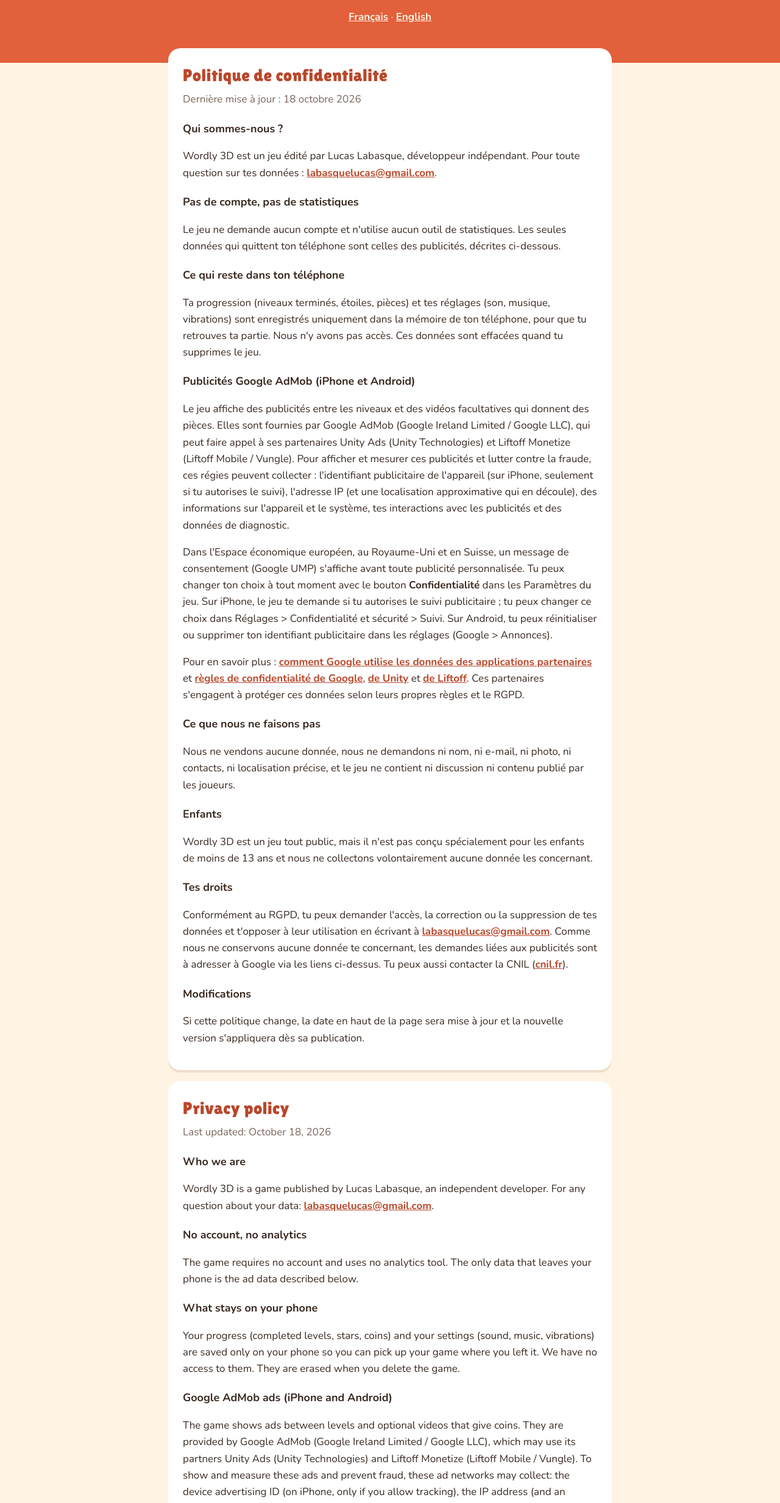
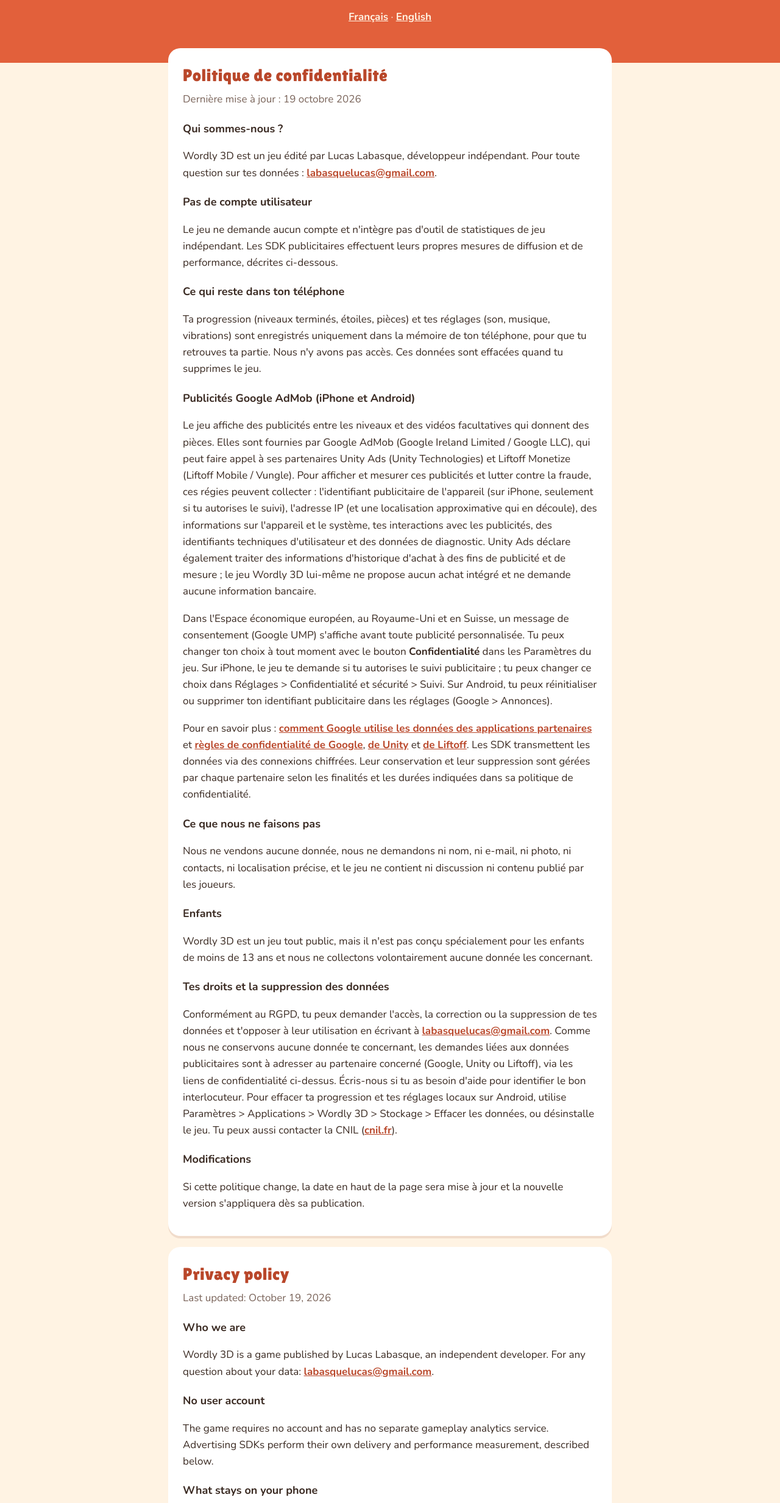
Before and after one commit to Lucas-Labasque/lucas-labasque.github.io, a plain HTML site: page confidentialite.html in a window 1280 px wide. Shown: the part 89-2554 px from the top of the page at 61% size. Drawn offline with nearby package versions, Linux system fonts and the light colour scheme.

Commit message:
Clarify advertising SDK disclosures and data deletion instructions

```diff
--- a/confidentialite.html
+++ b/confidentialite.html
@@ -34,21 +34,21 @@
 <main>
   <section id="fr" lang="fr">
     <h2>Politique de confidentialité</h2>
-    <p class="date">Dernière mise à jour : 18 octobre 2026</p>
+    <p class="date">Dernière mise à jour : 19 octobre 2026</p>
 
     <h3>Qui sommes-nous ?</h3>
     <p>Wordly 3D est un jeu édité par Lucas Labasque, développeur indépendant. Pour toute question sur tes données : <a href="mailto:labasquelucas@gmail.com">labasquelucas@gmail.com</a>.</p>
 
-    <h3>Pas de compte, pas de statistiques</h3>
-    <p>Le jeu ne demande aucun compte et n'utilise aucun outil de statistiques. Les seules données qui quittent ton téléphone sont celles des publicités, décrites ci-dessous.</p>
+    <h3>Pas de compte utilisateur</h3>
+    <p>Le jeu ne demande aucun compte et n'intègre pas d'outil de statistiques de jeu indépendant. Les SDK publicitaires effectuent leurs propres mesures de diffusion et de performance, décrites ci-dessous.</p>
 
     <h3>Ce qui reste dans ton téléphone</h3>
     <p>Ta progression (niveaux terminés, étoiles, pièces) et tes réglages (son, musique, vibrations) sont enregistrés uniquement dans la mémoire de ton téléphone, pour que tu retrouves ta partie. Nous n'y avons pas accès. Ces données sont effacées quand tu supprimes le jeu.</p>
 
     <h3>Publicités Google AdMob (iPhone et Android)</h3>
-    <p>Le jeu affiche des publicités entre les niveaux et des vidéos facultatives qui donnent des pièces. Elles sont fournies par Google AdMob (Google Ireland Limited / Google LLC), qui peut faire appel à ses partenaires Unity Ads (Unity Technologies) et Liftoff Monetize (Liftoff Mobile / Vungle). Pour afficher et mesurer ces publicités et lutter contre la fraude, ces régies peuvent collecter : l'identifiant publicitaire de l'appareil (sur iPhone, seulement si tu autorises le suivi), l'adresse IP (et une localisation approximative qui en découle), des informations sur l'appareil et le système, tes interactions avec les publicités et des données de diagnostic.</p>
+    <p>Le jeu affiche des publicités entre les niveaux et des vidéos facultatives qui donnent des pièces. Elles sont fournies par Google AdMob (Google Ireland Limited / Google LLC), qui peut faire appel à ses partenaires Unity Ads (Unity Technologies) et Liftoff Monetize (Liftoff Mobile / Vungle). Pour afficher et mesurer ces publicités et lutter contre la fraude, ces régies peuvent collecter : l'identifiant publicitaire de l'appareil (sur iPhone, seulement si tu autorises le suivi), l'adresse IP (et une localisation approximative qui en découle), des informations sur l'appareil et le système, tes interactions avec les publicités, des identifiants techniques d'utilisateur et des données de diagnostic. Unity Ads déclare également traiter des informations d'historique d'achat à des fins de publicité et de mesure ; le jeu Wordly 3D lui-même ne propose aucun achat intégré et ne demande aucune information bancaire.</p>
     <p>Dans l'Espace économique européen, au Royaume-Uni et en Suisse, un message de consentement (Google UMP) s'affiche avant toute publicité personnalisée. Tu peux changer ton choix à tout moment avec le bouton <strong>Confidentialité</strong> dans les Paramètres du jeu. Sur iPhone, le jeu te demande si tu autorises le suivi publicitaire ; tu peux changer ce choix dans Réglages > Confidentialité et sécurité > Suivi. Sur Android, tu peux réinitialiser ou supprimer ton identifiant publicitaire dans les réglages (Google > Annonces).</p>
-    <p>Pour en savoir plus : <a href="https://policies.google.com/technologies/partner-sites">comment Google utilise les données des applications partenaires</a> et <a href="https://policies.google.com/privacy">règles de confidentialité de Google</a>, <a href="https://unity.com/legal/game-player-and-app-user-privacy-policy">de Unity</a> et <a href="https://liftoff.io/privacy-policy/">de Liftoff</a>. Ces partenaires s'engagent à protéger ces données selon leurs propres règles et le RGPD.</p>
+    <p>Pour en savoir plus : <a href="https://policies.google.com/technologies/partner-sites">comment Google utilise les données des applications partenaires</a> et <a href="https://policies.google.com/privacy">règles de confidentialité de Google</a>, <a href="https://unity.com/legal/game-player-and-app-user-privacy-policy">de Unity</a> et <a href="https://liftoff.io/privacy-policy/">de Liftoff</a>. Les SDK transmettent les données via des connexions chiffrées. Leur conservation et leur suppression sont gérées par chaque partenaire selon les finalités et les durées indiquées dans sa politique de confidentialité.</p>
 
     <h3>Ce que nous ne faisons pas</h3>
     <p>Nous ne vendons aucune donnée, nous ne demandons ni nom, ni e-mail, ni photo, ni contacts, ni localisation précise, et le jeu ne contient ni discussion ni contenu publié par les joueurs.</p>
@@ -56,8 +56,8 @@
     <h3>Enfants</h3>
     <p>Wordly 3D est un jeu tout public, mais il n'est pas conçu spécialement pour les enfants de moins de 13 ans et nous ne collectons volontairement aucune donnée les concernant.</p>
 
-    <h3>Tes droits</h3>
-    <p>Conformément au RGPD, tu peux demander l'accès, la correction ou la suppression de tes données et t'opposer à leur utilisation en écrivant à <a href="mailto:labasquelucas@gmail.com">labasquelucas@gmail.com</a>. Comme nous ne conservons aucune donnée te concernant, les demandes liées aux publicités sont à adresser à Google via les liens ci-dessus. Tu peux aussi contacter la CNIL (<a href="https://www.cnil.fr">cnil.fr</a>).</p>
+    <h3 id="suppression">Tes droits et la suppression des données</h3>
+    <p>Conformément au RGPD, tu peux demander l'accès, la correction ou la suppression de tes données et t'opposer à leur utilisation en écrivant à <a href="mailto:labasquelucas@gmail.com">labasquelucas@gmail.com</a>. Comme nous ne conservons aucune donnée te concernant, les demandes liées aux données publicitaires sont à adresser au partenaire concerné (Google, Unity ou Liftoff), via les liens de confidentialité ci-dessus. Écris-nous si tu as besoin d'aide pour identifier le bon interlocuteur. Pour effacer ta progression et tes réglages locaux sur Android, utilise Paramètres > Applications > Wordly 3D > Stockage > Effacer les données, ou désinstalle le jeu. Tu peux aussi contacter la CNIL (<a href="https://www.cnil.fr">cnil.fr</a>).</p>
 
     <h3>Modifications</h3>
     <p>Si cette politique change, la date en haut de la page sera mise à jour et la nouvelle version s'appliquera dès sa publication.</p>
@@ -65,21 +65,21 @@
 
   <section id="en" lang="en">
     <h2>Privacy policy</h2>
-    <p class="date">Last updated: October 18, 2026</p>
+    <p class="date">Last updated: October 19, 2026</p>
 
     <h3>Who we are</h3>
     <p>Wordly 3D is a game published by Lucas Labasque, an independent developer. For any question about your data: <a href="mailto:labasquelucas@gmail.com">labasquelucas@gmail.com</a>.</p>
 
-    <h3>No account, no analytics</h3>
-    <p>The game requires no account and uses no analytics tool. The only data that leaves your phone is the ad data described below.</p>
+    <h3>No user account</h3>
+    <p>The game requires no account and has no separate gameplay analytics service. Advertising SDKs perform their own delivery and performance measurement, described below.</p>
 
     <h3>What stays on your phone</h3>
     <p>Your progress (completed levels, stars, coins) and your settings (sound, music, vibrations) are saved only on your phone so you can pick up your game where you left it. We have no access to them. They are erased when you delete the game.</p>
 
     <h3>Google AdMob ads (iPhone and Android)</h3>
-    <p>The game shows ads between levels and optional videos that give coins. They are provided by Google AdMob (Google Ireland Limited / Google LLC), which may use its partners Unity Ads (Unity Technologies) and Liftoff Monetize (Liftoff Mobile / Vungle). To show and measure these ads and prevent fraud, these ad networks may collect: the device advertising ID (on iPhone, only if you allow tracking), the IP address (and an approximate location derived from it), device and system information, your interactions with ads, and diagnostic data.</p>
+    <p>The game shows ads between levels and optional videos that give coins. They are provided by Google AdMob (Google Ireland Limited / Google LLC), which may use its partners Unity Ads (Unity Technologies) and Liftoff Monetize (Liftoff Mobile / Vungle). To show and measure these ads and prevent fraud, these ad networks may collect: the device advertising ID (on iPhone, only if you allow tracking), the IP address (and an approximate location derived from it), device and system information, your interactions with ads, technical user identifiers, and diagnostic data. Unity Ads also declares processing purchase-history information for advertising and measurement; Wordly 3D itself offers no in-app purchases and does not request payment details.</p>
     <p>In the European Economic Area, the United Kingdom and Switzerland, a consent message (Google UMP) is shown before any personalized ad. You can change your choice at any time with the <strong>Privacy</strong> button in the game Settings. On iPhone, the game asks whether you allow ad tracking; you can change this in Settings > Privacy &amp; Security > Tracking. On Android, you can reset or delete your advertising ID in the settings (Google > Ads).</p>
-    <p>Learn more: <a href="https://policies.google.com/technologies/partner-sites">how Google uses information from partner apps</a> and the privacy policies of <a href="https://policies.google.com/privacy">Google</a>, <a href="https://unity.com/legal/game-player-and-app-user-privacy-policy">Unity</a> and <a href="https://liftoff.io/privacy-policy/">Liftoff</a>. These partners commit to protecting this data under their own policies and the GDPR.</p>
+    <p>Learn more: <a href="https://policies.google.com/technologies/partner-sites">how Google uses information from partner apps</a> and the privacy policies of <a href="https://policies.google.com/privacy">Google</a>, <a href="https://unity.com/legal/game-player-and-app-user-privacy-policy">Unity</a> and <a href="https://liftoff.io/privacy-policy/">Liftoff</a>. SDK data is transmitted over encrypted connections. Each partner manages retention and deletion according to the purposes and retention periods described in its privacy policy.</p>
 
     <h3>What we don't do</h3>
     <p>We don't sell any data, we don't ask for your name, email, photos, contacts or precise location, and the game has no chat and no player-published content.</p>
@@ -87,8 +87,8 @@
     <h3>Children</h3>
     <p>Wordly 3D is suitable for all ages, but it is not designed specifically for children under 13 and we do not knowingly collect any data about them.</p>
 
-    <h3>Your rights</h3>
-    <p>Under the GDPR, you can request access to, correction or deletion of your data and object to its use by writing to <a href="mailto:labasquelucas@gmail.com">labasquelucas@gmail.com</a>. Since we keep no data about you, requests about ads should be sent to Google through the links above.</p>
+    <h3 id="deletion">Your rights and data deletion</h3>
+    <p>Under the GDPR, you can request access to, correction or deletion of your data and object to its use by writing to <a href="mailto:labasquelucas@gmail.com">labasquelucas@gmail.com</a>. Since we keep no data about you, requests about advertising data should be sent to the relevant partner (Google, Unity, or Liftoff) through the privacy links above. Contact us if you need help identifying the appropriate partner. To erase local progress and settings on Android, use Settings > Apps > Wordly 3D > Storage > Clear data, or uninstall the game.</p>
 
     <h3>Changes</h3>
     <p>If this policy changes, the date at the top will be updated and the new version applies as soon as it is published.</p>
```
